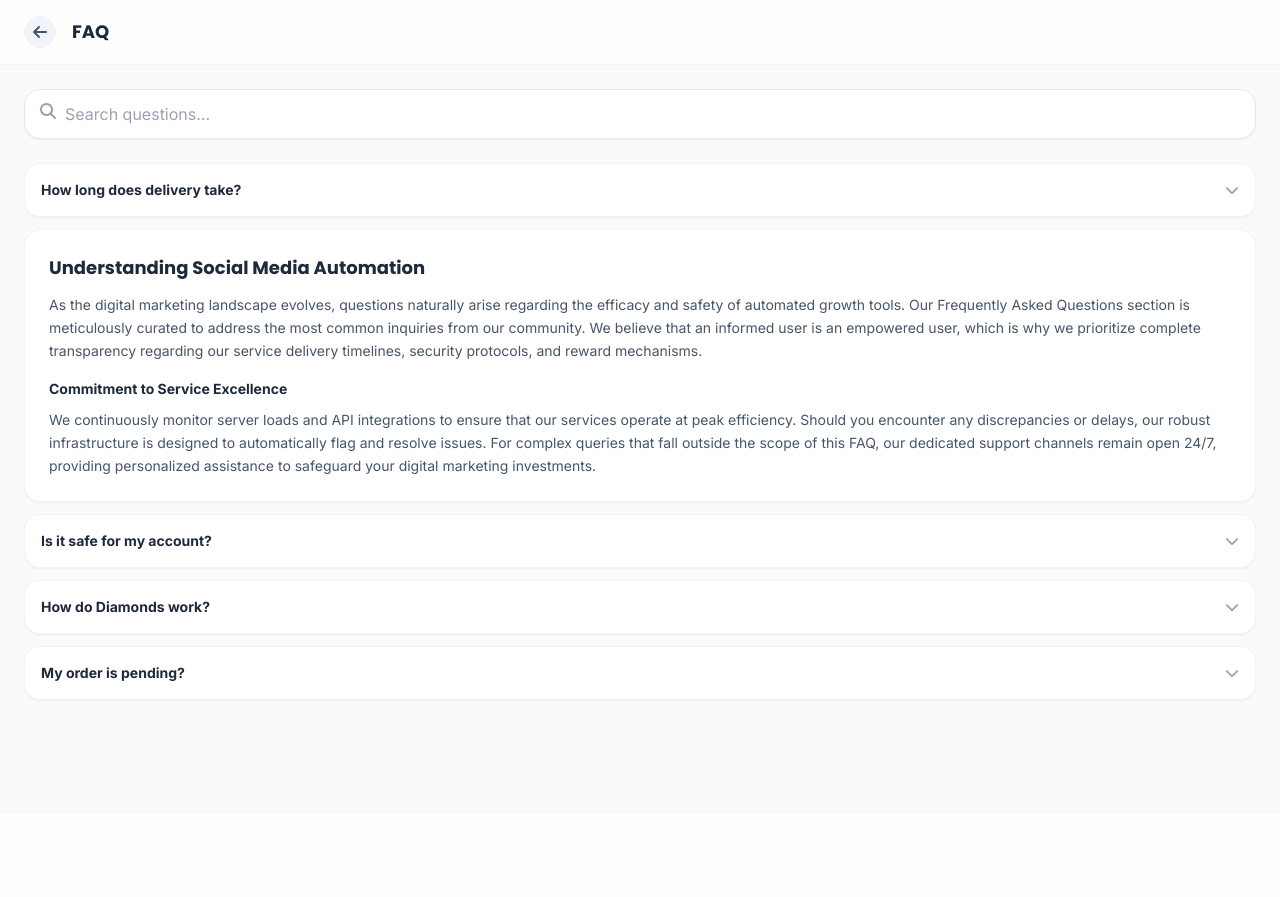
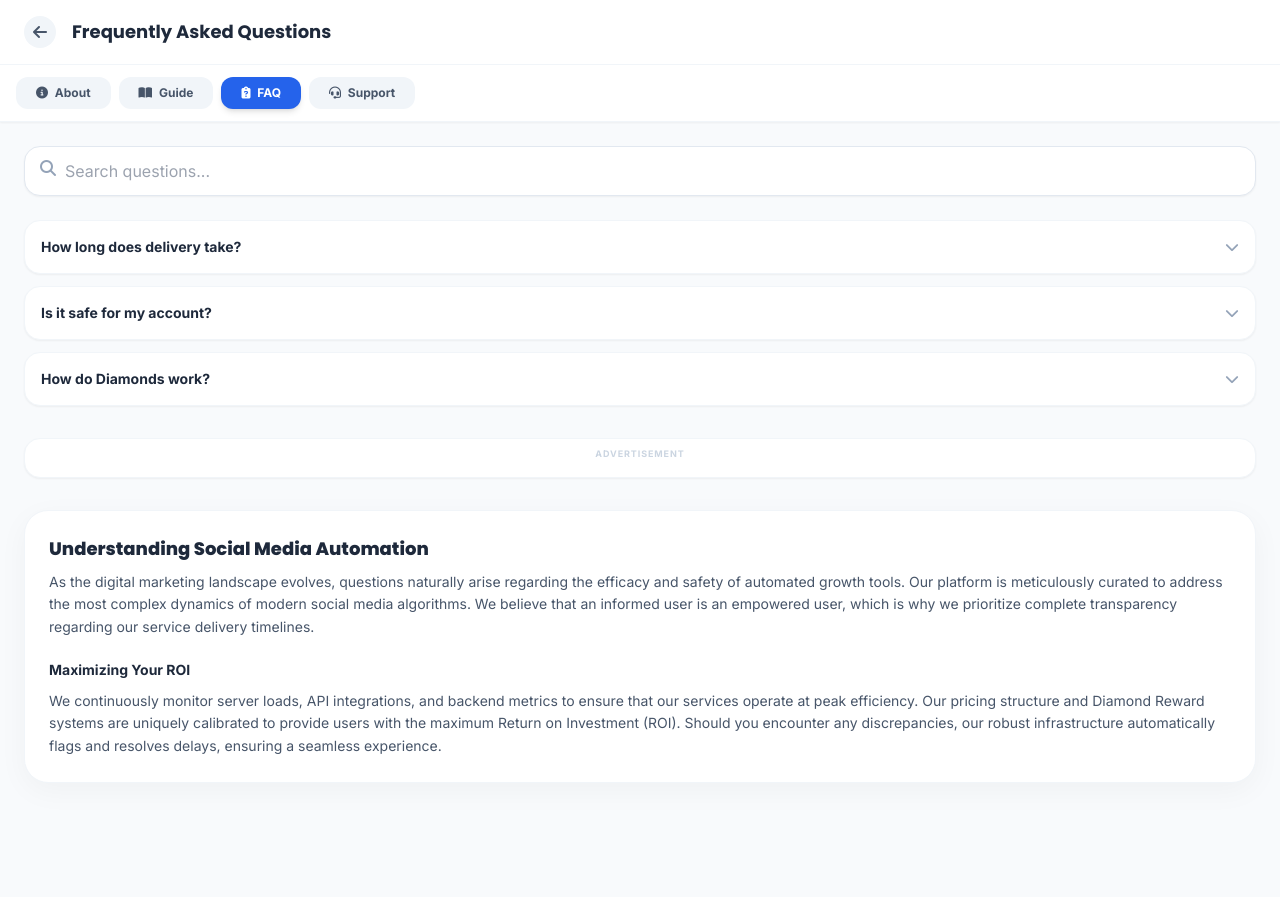
Before and after one commit to jahidul9957/extragrowth, a Django app: page /faq/ in a window 1280 px wide. Before the commit the page ends 701 px from the top, so only its background shows below. Run offline with Django 4.2, Linux system fonts and the light colour scheme; some libraries are stand-ins or nearby versions.

Commit message:
Update FAQ page with new styles and content

```diff
--- a/core/templates/core/faq.html
+++ b/core/templates/core/faq.html
@@ -7,20 +7,30 @@
     <script src="https://cdn.tailwindcss.com"></script>
     <link href="https://fonts.googleapis.com/css2?family=Inter:wght@400;500;600;700&family=Poppins:wght@600;700;800&display=swap" rel="stylesheet">
     <link rel="stylesheet" href="https://cdnjs.cloudflare.com/ajax/libs/font-awesome/6.4.0/css/all.min.css">
+
+    <script async src="https://pagead2.googlesyndication.com/pagead/js/adsbygoogle.js?client=ca-pub-4992650101483327" crossorigin="anonymous"></script>
+
     <style>
         body { font-family: 'Inter', sans-serif; background-color: #f8fafc; padding-bottom: 90px; }
         .font-poppins { font-family: 'Poppins', sans-serif; }
+        .scrollbar-hide::-webkit-scrollbar { display: none; }
         .faq-answer { transition: max-height 0.3s ease-out, padding 0.3s ease; max-height: 0; overflow: hidden; }
-        .faq-item.active .faq-answer { max-height: 200px; padding-top: 12px; }
+        .faq-item.active .faq-answer { max-height: 250px; padding-top: 12px; }
         .faq-item.active .faq-icon { transform: rotate(180deg); color: #2563eb; }
-        .faq-icon { transition: transform 0.3s ease, color 0.3s ease; }
     </style>
 </head>
 <body class="antialiased">
-    <header class="flex items-center px-6 py-4 bg-white/80 backdrop-blur-md sticky top-0 z-40 border-b border-slate-100">
+    <header class="flex items-center px-6 py-4 bg-white/90 backdrop-blur-md sticky top-0 z-40 border-b border-slate-100">
         <a href="{% url 'home' %}" class="w-8 h-8 flex items-center justify-center bg-slate-100 rounded-full text-slate-600 hover:bg-slate-200 transition active:scale-95"><i class="fa-solid fa-arrow-left"></i></a>
-        <h1 class="ml-4 font-poppins font-bold text-lg text-slate-800">FAQ</h1>
+        <h1 class="ml-4 font-poppins font-bold text-lg text-slate-800">Frequently Asked Questions</h1>
     </header>
+
+    <div class="px-4 py-3 bg-white border-b border-slate-100 flex gap-2 overflow-x-auto scrollbar-hide shadow-sm">
+        <a href="{% url 'about' %}" class="px-5 py-2 bg-slate-100 text-slate-600 rounded-xl text-xs font-bold whitespace-nowrap hover:bg-slate-200 transition"><i class="fa-solid fa-circle-info mr-1"></i> About</a>
+        <a href="{% url 'guide' %}" class="px-5 py-2 bg-slate-100 text-slate-600 rounded-xl text-xs font-bold whitespace-nowrap hover:bg-slate-200 transition"><i class="fa-solid fa-book-open mr-1"></i> Guide</a>
+        <a href="{% url 'faq' %}" class="px-5 py-2 bg-blue-600 text-white rounded-xl text-xs font-bold whitespace-nowrap shadow-md hover:scale-105 transition"><i class="fa-solid fa-clipboard-question mr-1"></i> FAQ</a>
+        <a href="{% url 'support' %}" class="px-5 py-2 bg-slate-100 text-slate-600 rounded-xl text-xs font-bold whitespace-nowrap hover:bg-slate-200 transition"><i class="fa-solid fa-headset mr-1"></i> Support</a>
+    </div>
 
     <div class="px-6 py-6">
         <div class="relative mb-6">
@@ -28,81 +38,42 @@
             <input type="text" id="faqSearch" onkeyup="filterFAQ()" placeholder="Search questions..." class="w-full pl-10 pr-4 py-3 bg-white border border-slate-200 rounded-2xl shadow-sm focus:outline-none focus:ring-2 focus:ring-blue-500 focus:border-transparent transition">
         </div>
 
-        <div class="space-y-3" id="faqContainer">
+        <div class="space-y-3 mb-8" id="faqContainer">
             <div class="faq-item bg-white rounded-2xl shadow-sm border border-slate-100 p-4 cursor-pointer" onclick="toggleFaq(this)">
-                <div class="flex justify-between items-center">
-                    <h3 class="font-bold text-sm text-slate-800 faq-question">How long does delivery take?</h3>
-                    <i class="fa-solid fa-chevron-down faq-icon text-slate-400 text-sm"></i>
+                <div class="flex justify-between items-center"><h3 class="font-bold text-sm text-slate-800 faq-question">How long does delivery take?</h3><i class="fa-solid fa-chevron-down faq-icon text-slate-400 text-sm"></i></div>
+                <div class="faq-answer"><p class="text-xs text-slate-500">Most services start instantly. Full delivery usually takes between 5 to 30 minutes depending on the server load.</p></div>
             </div>
-                <div class="faq-answer">
-                    <p class="text-xs text-slate-500">Most services start instantly. Full delivery usually takes between 5 to 30 minutes depending on the server load.</p>
+            <div class="faq-item bg-white rounded-2xl shadow-sm border border-slate-100 p-4 cursor-pointer" onclick="toggleFaq(this)">
+                <div class="flex justify-between items-center"><h3 class="font-bold text-sm text-slate-800 faq-question">Is it safe for my account?</h3><i class="fa-solid fa-chevron-down faq-icon text-slate-400 text-sm"></i></div>
+                <div class="faq-answer"><p class="text-xs text-slate-500">Yes! It is 100% safe. We never ask for your password. We only need your public link to deliver the service safely.</p></div>
             </div>
-            </div>
-        <div class="mt-10 bg-white p-6 rounded-2xl shadow-sm border border-slate-100 text-slate-600 text-sm leading-relaxed">
-            <h3 class="text-lg font-poppins font-bold text-slate-800 mb-3">Understanding Social Media Automation</h3>
-            <p class="mb-4">As the digital marketing landscape evolves, questions naturally arise regarding the efficacy and safety of automated growth tools. Our Frequently Asked Questions section is meticulously curated to address the most common inquiries from our community. We believe that an informed user is an empowered user, which is why we prioritize complete transparency regarding our service delivery timelines, security protocols, and reward mechanisms.</p>
-
-            <h3 class="text-md font-bold text-slate-800 mb-2">Commitment to Service Excellence</h3>
-            <p>We continuously monitor server loads and API integrations to ensure that our services operate at peak efficiency. Should you encounter any discrepancies or delays, our robust infrastructure is designed to automatically flag and resolve issues. For complex queries that fall outside the scope of this FAQ, our dedicated support channels remain open 24/7, providing personalized assistance to safeguard your digital marketing investments.</p>
-        </div>
-
             <div class="faq-item bg-white rounded-2xl shadow-sm border border-slate-100 p-4 cursor-pointer" onclick="toggleFaq(this)">
-                <div class="flex justify-between items-center">
-                    <h3 class="font-bold text-sm text-slate-800 faq-question">Is it safe for my account?</h3>
-                    <i class="fa-solid fa-chevron-down faq-icon text-slate-400 text-sm"></i>
-                </div>
-                <div class="faq-answer">
-                    <p class="text-xs text-slate-500">Yes! It is 100% safe. We never ask for your password. We only need your public link to deliver the service.</p>
+                <div class="flex justify-between items-center"><h3 class="font-bold text-sm text-slate-800 faq-question">How do Diamonds work?</h3><i class="fa-solid fa-chevron-down faq-icon text-slate-400 text-sm"></i></div>
+                <div class="faq-answer"><p class="text-xs text-slate-500">For every ₹1 spent by your referred friends, you get 5 💎. You can redeem 50 💎 for ₹1 real wallet balance!</p></div>
             </div>
         </div>
 
-            <div class="faq-item bg-white rounded-2xl shadow-sm border border-slate-100 p-4 cursor-pointer" onclick="toggleFaq(this)">
-                <div class="flex justify-between items-center">
-                    <h3 class="font-bold text-sm text-slate-800 faq-question">How do Diamonds work?</h3>
-                    <i class="fa-solid fa-chevron-down faq-icon text-slate-400 text-sm"></i>
-                </div>
-                <div class="faq-answer">
-                    <p class="text-xs text-slate-500">For every ₹1 spent by your referred friends, you get 5 💎. You can redeem 50 💎 for ₹1 real wallet balance!</p>
-                </div>
+        <div class="bg-white p-2 rounded-2xl shadow-sm border border-slate-100 text-center overflow-hidden mb-8">
+            <span class="text-[9px] font-bold text-slate-300 uppercase tracking-widest block mb-2">Advertisement</span>
+            <ins class="adsbygoogle" style="display:block" data-ad-client="ca-pub-4992650101483327" data-ad-slot="YOUR_AD_SLOT_HERE" data-ad-format="auto" data-full-width-responsive="true"></ins>
+            <script>(adsbygoogle = window.adsbygoogle || []).push({});</script>
         </div>
 
-            <div class="faq-item bg-white rounded-2xl shadow-sm border border-slate-100 p-4 cursor-pointer" onclick="toggleFaq(this)">
-                <div class="flex justify-between items-center">
-                    <h3 class="font-bold text-sm text-slate-800 faq-question">My order is pending?</h3>
-                    <i class="fa-solid fa-chevron-down faq-icon text-slate-400 text-sm"></i>
+        <div class="bg-white p-6 rounded-3xl shadow-[0_8px_30px_rgb(0,0,0,0.04)] border border-slate-100 text-slate-600 text-sm leading-relaxed space-y-5">
+            <div>
+                <h3 class="text-lg font-poppins font-black text-slate-800 mb-2">Understanding Social Media Automation</h3>
+                <p>As the digital marketing landscape evolves, questions naturally arise regarding the efficacy and safety of automated growth tools. Our platform is meticulously curated to address the most complex dynamics of modern social media algorithms. We believe that an informed user is an empowered user, which is why we prioritize complete transparency regarding our service delivery timelines.</p>
             </div>
-                <div class="faq-answer">
-                    <p class="text-xs text-slate-500">Do not worry. Sometimes servers are overloaded. If it stays pending for more than 24 hours, contact Support.</p>
-                </div>
+            <div>
+                <h3 class="text-md font-bold text-slate-800 mb-2">Maximizing Your ROI</h3>
+                <p>We continuously monitor server loads, API integrations, and backend metrics to ensure that our services operate at peak efficiency. Our pricing structure and Diamond Reward systems are uniquely calibrated to provide users with the maximum Return on Investment (ROI). Should you encounter any discrepancies, our robust infrastructure automatically flags and resolves delays, ensuring a seamless experience.</p>
             </div>
         </div>
     </div>
 
     <script>
-        // Accordion Animation
-        function toggleFaq(element) {
-            // Close all others first (Optional: if you want only 1 open at a time)
-            document.querySelectorAll('.faq-item').forEach(item => {
-                if(item !== element) item.classList.remove('active');
-            });
-            // Toggle current
-            element.classList.toggle('active');
-        }
-
-        // Live Search
-        function filterFAQ() {
-            let input = document.getElementById('faqSearch').value.toLowerCase();
-            let items = document.querySelectorAll('.faq-item');
-
-            items.forEach(item => {
-                let question = item.querySelector('.faq-question').innerText.toLowerCase();
-                if (question.includes(input)) {
-                    item.style.display = "";
-                } else {
-                    item.style.display = "none";
-                }
-            });
-        }
+        function toggleFaq(el) { document.querySelectorAll('.faq-item').forEach(i => { if(i !== el) i.classList.remove('active'); }); el.classList.toggle('active'); }
+        function filterFAQ() { let input = document.getElementById('faqSearch').value.toLowerCase(); document.querySelectorAll('.faq-item').forEach(i => { i.style.display = i.querySelector('.faq-question').innerText.toLowerCase().includes(input) ? "" : "none"; }); }
     </script>
 </body>
     </html>
```
Lines whose indentation alone changed are shown as unchanged.
